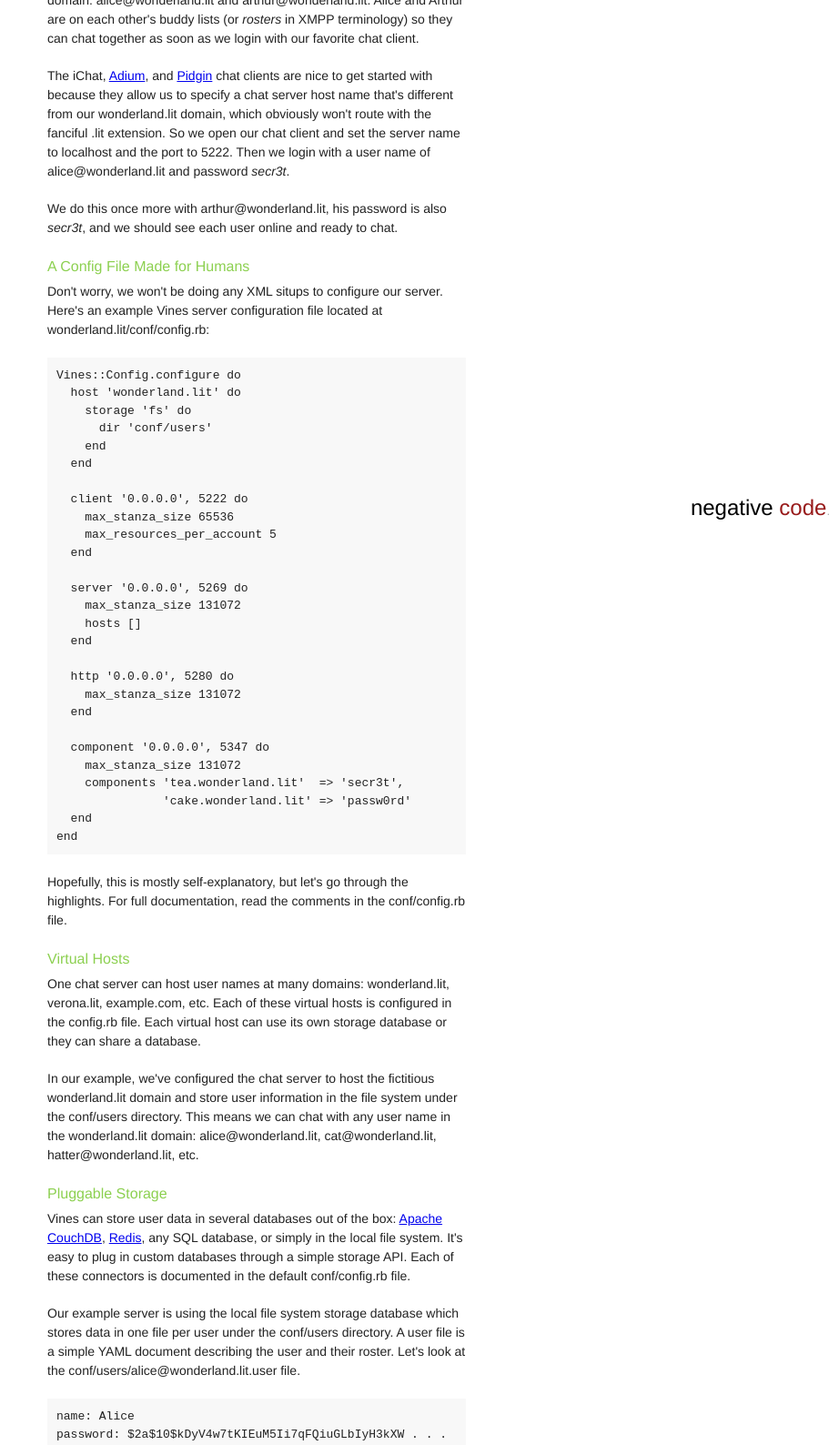
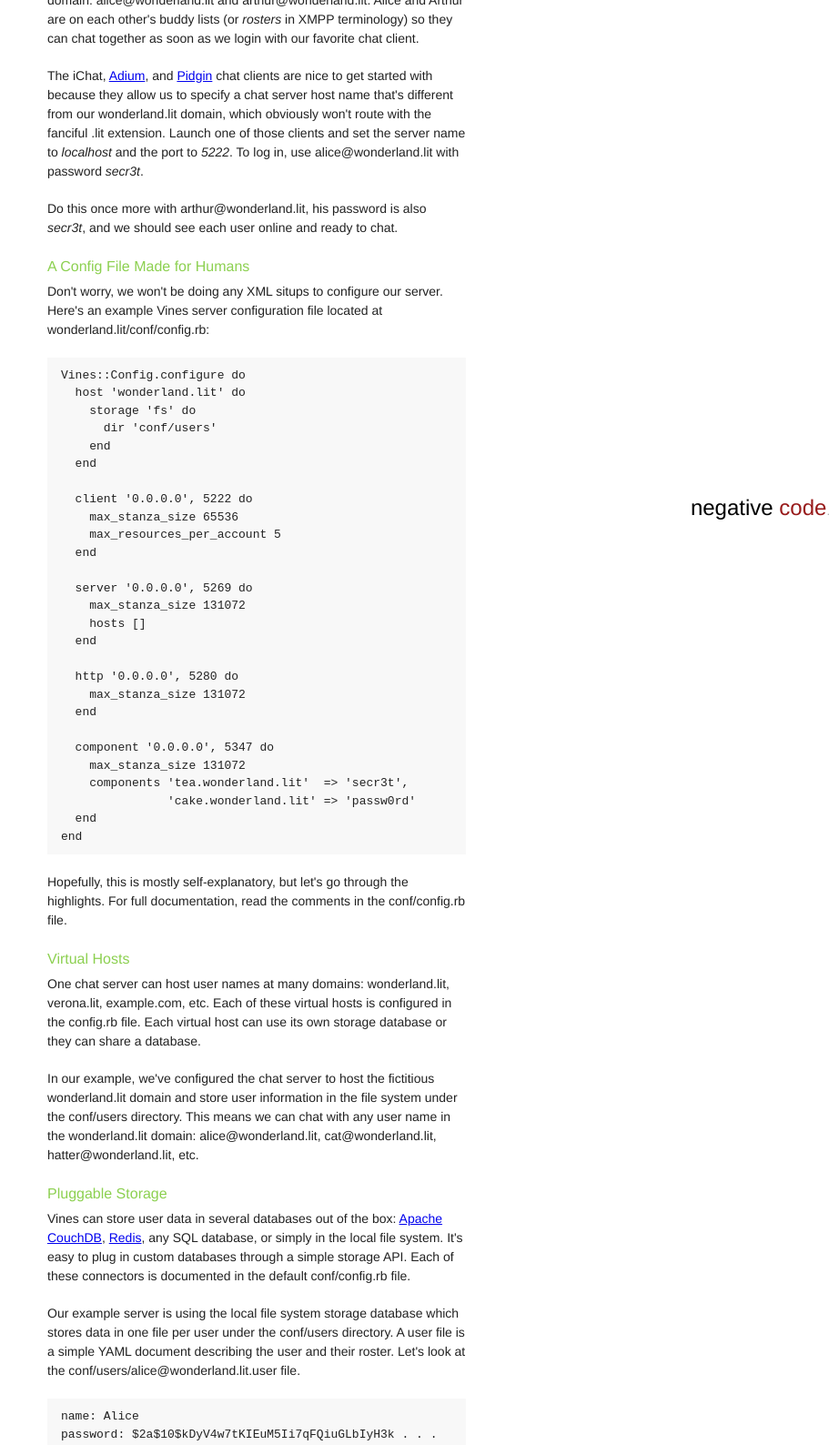
Before and after one commit to negativecode/vines, a Jekyll site: the page built from index.html, in a window 1280 px wide, cut to the strip 324-1912 px from the top of the page. Shown: the whole strip at 91% size, without its empty margins (358-1280 px from the left). Built offline with Jekyll 4.4.1, drawn with Linux system fonts in a browser that asks for light colours; some of the changed text lies outside the part shown.

```diff
--- a/index.html
+++ b/index.html
@@ -33,12 +33,12 @@ $ cd wonderland.lit &amp;&amp; vines start
     <a href="http://www.pidgin.im/">Pidgin</a> chat clients are nice to get started
     with because they allow us to specify a chat server host name that's different
     from our wonderland.lit domain, which obviously won't route with the fanciful
-    .lit extension. So we open our chat client and set the server name to
-    localhost and the port to 5222. Then we login with a user name of
-    alice@wonderland.lit and password <em>secr3t</em>.
+    .lit extension. Launch one of those clients and set the server name to
+    <em>localhost</em> and the port to <em>5222</em>. To log in, use
+    alice@wonderland.lit with password <em>secr3t</em>.
   </p>
   <p>
-    We do this once more with arthur@wonderland.lit, his password is also
+    Do this once more with arthur@wonderland.lit, his password is also
     <em>secr3t</em>, and we should see each user online and ready to chat.
   </p>
 
@@ -193,6 +193,11 @@ client '0.0.0.0', 5222 do
 end
 </pre>
   <p>
+    The <em>max_stanza_size</em> property defines, in bytes, the largest message
+    the server will allow a client to send. This helps prevent denial of service
+    attacks where an attacker floods the server with huge messages.
+  </p>
+  <p>
     The <em>max_resources_per_account</em> property specifies how many times one
     user can login at the same time. For example, Alice may be logged in to chat
     on her laptop and her mobile phone.
@@ -209,6 +214,11 @@ server '0.0.0.0', 5269 do
   hosts ['verona.lit']
 end
 </pre>
+  <p>
+    It's a good idea to set <em>max_stanza_size</em> much higher for server
+    connections than clients, so we've set it to 128 KB. We trust servers a bit
+    more than clients to be well behaved.
+  </p>
   <p>
     The <em>hosts</em> property is a white list of remote chat servers to which
     we're allowed to connect. The domain must be listed here and its SSL
--- a/stylesheets/style.css
+++ b/stylesheets/style.css
@@ -31,7 +31,7 @@ pre {
   background: #f8f8f8;
   display: block;
   font-size: 13px;
-  padding: 10px;
+  padding: 10px 15px;
 }
 #top {
   background-color: #8cd050;
```
Also changed, not shown: other parts of index.html (+1 -1 lines).
